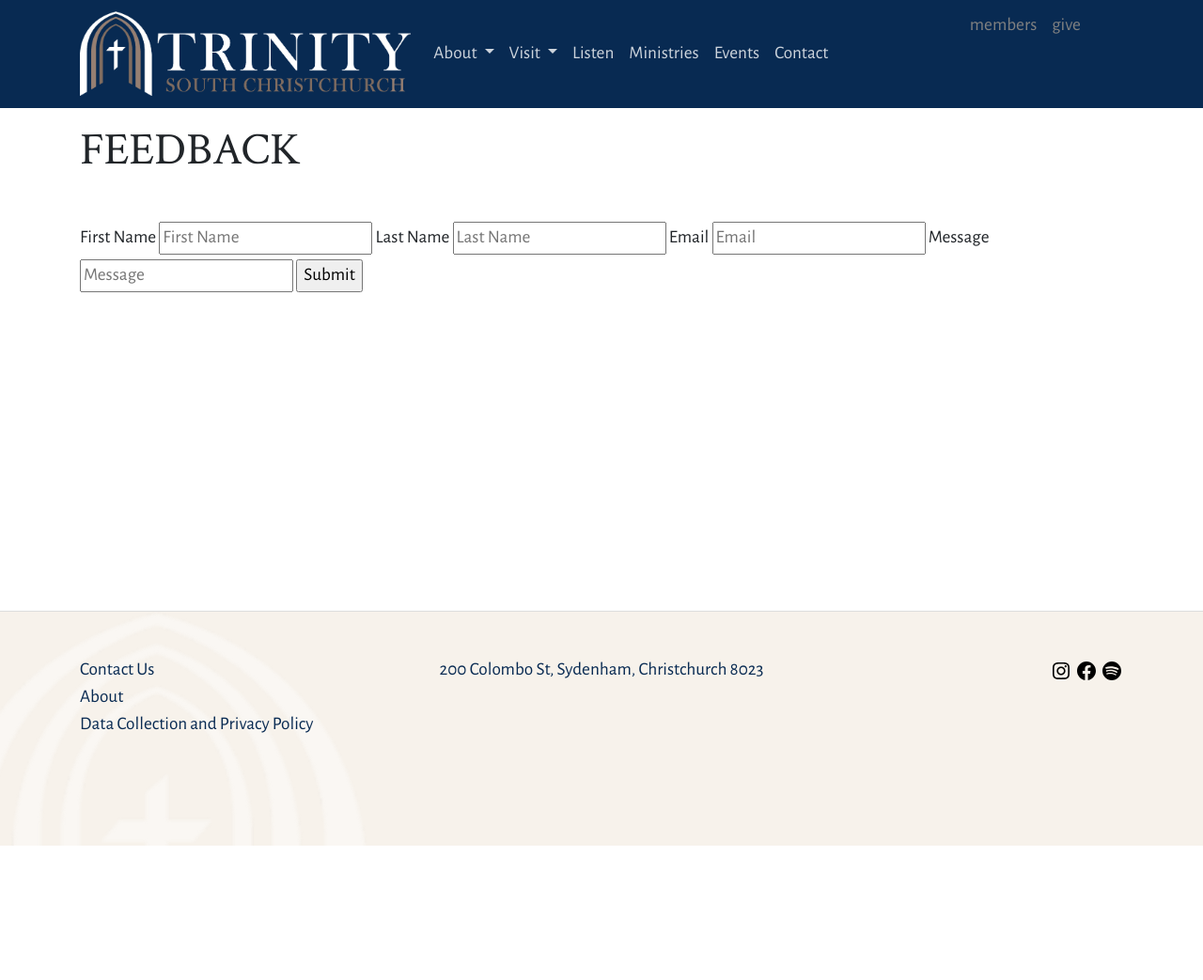
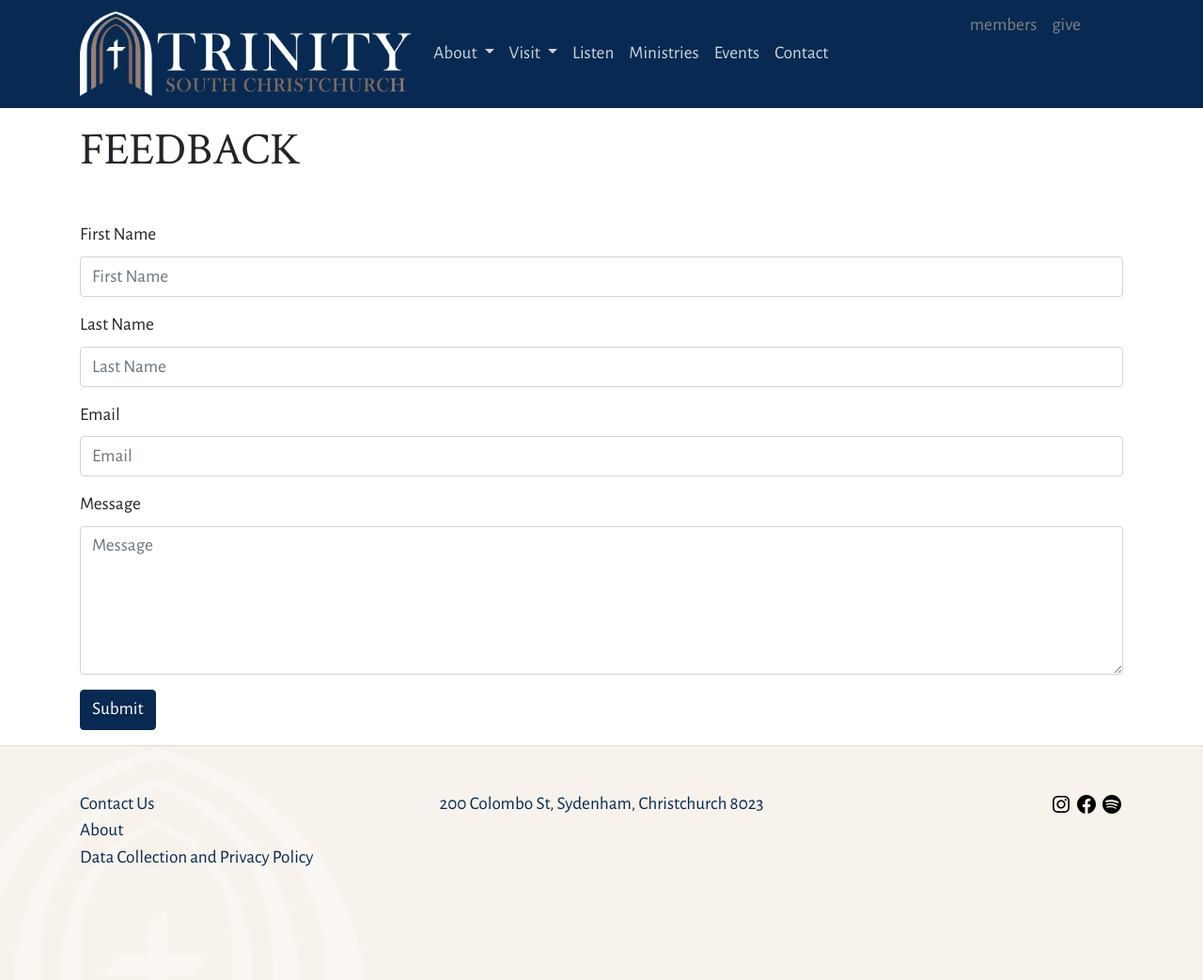
Before and after one commit to trinitysc/jekyll-blog, a Jekyll site: the page built from feedback.html, in a window 1280 px wide. Shown: the whole page at 94% size. Built offline with Jekyll 4.4.1, drawn with Linux system fonts in a browser that asks for light colours; before the commit the page ends 900 px from its top, so only the background shows below that.

```diff
--- a/feedback.html
+++ b/feedback.html
@@ -5,19 +5,26 @@
 
 
 <form method="POST" id="form">
-  <label name="First Name">First Name</label>
-  <input type="text" name="First Name" placeholder="First Name" />
+  <div class="mb-3">
+    <label name="First Name" class="form-label">First Name</label>
+    <input type="text" name="First Name" placeholder="First Name" class="form-control" />
+  </div>
 
-  <label name="Last Name">Last Name</label>
-  <input type="text" name="Last Name" placeholder="Last Name" />
+  <div class="mb-3">
+    <label name="Last Name" class="form-label">Last Name</label>
+    <input type="text" name="Last Name" placeholder="Last Name" class="form-control"/>
+  </div>
 
-  <label name="Email">Email</label>
-  <input type="text" name="Email" placeholder="Email" />
+  <div class="mb-3">
+    <label name="Email" class="form-label">Email</label>
+    <input type="text" name="Email" placeholder="Email" class="form-control"/>
+  </div>
 
-  <label name="Message">Message</label>
-  <input type="text" name="Message" placeholder="Message" />
+  <div class="mb-3">
+    <label name="Message" class="form-label">Message</label>
+    <textarea name="Message" placeholder="Message" class="form-control" rows="5"></textarea>
+  </div>
 
-  <!-- override the redirect URL -->
   <input type="hidden" name="_gs_override_redirect_url"
          value="https://www.goodsheet.io/s/thank-you" />
 
@@ -25,7 +32,7 @@
   <input type="hidden" name="_gs_honeypot"
          style="display: none !important">
 
-  <input type="submit" value="Submit" />
+  <input type="submit" value="Submit" class="btn btn-primary"/>
 </form>
 
 <script>
```
Also changed, not shown: other parts of feedback.html (+8 -1 lines).
